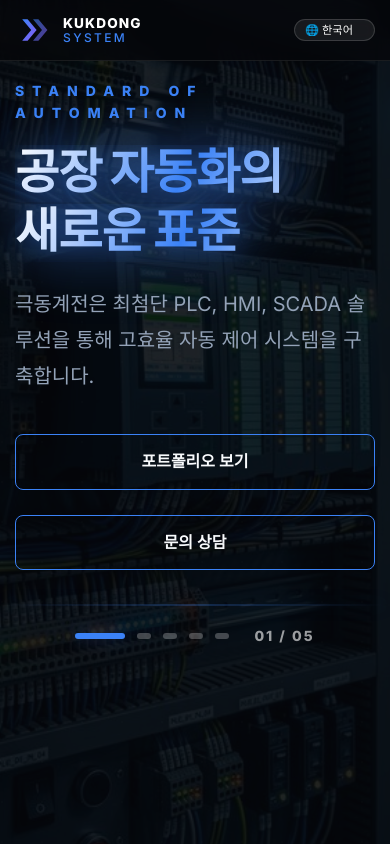
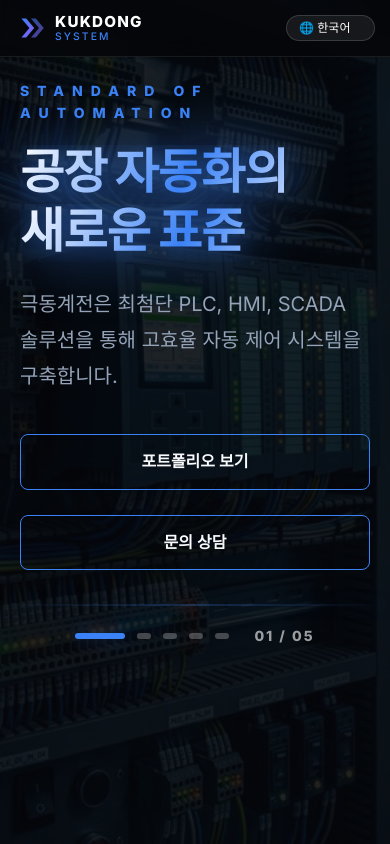
Before and after one commit to kukdongSystem/kukdongsystem, a Next.js app: page / in a window 390 px wide. Shown: the top 844 px of the page. Built offline with nearby package versions, Linux system fonts and the light colour scheme.

Commit message:
finalize_navbar_css_for_mobile

```diff
--- a/src/app/globals.css
+++ b/src/app/globals.css
@@ -187,33 +187,56 @@ section {
 }
 
 /* Navbar */
-nav {
+.navbar {
   position: fixed;
   top: 0;
   width: 100%;
   padding: 20px 0;
   z-index: 1000;
-  background: rgba(5, 7, 10, 0.8);
-  backdrop-filter: blur(8px);
+  background: rgba(5, 7, 10, 0.85);
+  backdrop-filter: blur(12px);
   border-bottom: 1px solid var(--glass-border);
 }
 
-nav .container {
+.nav-container {
   display: flex;
   justify-content: space-between;
   align-items: center;
   width: 100%;
-  max-width: 100%;
+  max-width: 1200px;
 }
 
 .logo {
-  font-size: 1.5rem;
-  font-weight: 800;
-  color: white;
-  text-decoration: none;
   display: flex;
   align-items: center;
-  gap: 10px;
+  gap: 12px;
+  text-decoration: none;
+  transition: var(--transition-smooth);
+}
+
+.logo-svg {
+  width: 36px;
+  height: 36px;
+}
+
+.logo-text {
+  display: flex;
+  flex-direction: column;
+  line-height: 1.2;
+}
+
+.logo-text span:first-child {
+  font-size: 1.15rem;
+  font-weight: 900;
+  letter-spacing: 0.08em;
+  color: #fff;
+}
+
+.logo-text span:last-child {
+  font-size: 0.75rem;
+  font-weight: 500;
+  color: var(--accent-primary);
+  letter-spacing: 0.2em;
 }
 
 .nav-links {
@@ -231,6 +254,11 @@ nav .container {
 
 .nav-links a:hover {
   color: var(--accent-primary);
+}
+
+.nav-lang-wrapper {
+  display: flex;
+  align-items: center;
 }
 
 .lang-select {
@@ -255,30 +283,35 @@ nav .container {
 }
 
 @media (max-width: 768px) {
-  nav {
+  .navbar {
     padding: 12px 0;
   }
 
-  .container {
+  .nav-container {
     padding: 0 15px;
-  }
-
-  .lang-select {
-    padding: 4px 10px;
-    font-size: 0.7rem;
-    max-width: 90px;
   }
 
   .logo {
     gap: 8px;
   }
 
-  .logo span:first-child {
-    font-size: 0.85rem;
+  .logo-svg {
+    width: 32px;
+    height: 32px;
   }
 
-  .logo span:last-child {
-    font-size: 0.6rem;
+  .logo-text span:first-child {
+    font-size: 0.95rem;
+  }
+
+  .logo-text span:last-child {
+    font-size: 0.65rem;
+  }
+
+  .lang-select {
+    padding: 5px 12px;
+    font-size: 0.75rem;
+    max-width: 90px;
   }
 }
 
--- a/src/components/Navbar.tsx
+++ b/src/components/Navbar.tsx
@@ -8,10 +8,10 @@ import { t } from '@/lib/translations';
 export default function Navbar() {
   const { language, setLanguage } = useLanguage();
   return (
-    <nav>
-      <div className="container">
-        <Link href="/" className="logo" style={{ display: 'flex', alignItems: 'center', gap: '12px', textDecoration: 'none' }}>
-          <svg xmlns="http://www.w3.org/2000/svg" width="36" height="36" viewBox="0 0 100 100" fill="none">
+    <nav className="navbar">
+      <div className="container nav-container">
+        <Link href="/" className="logo">
+          <svg className="logo-svg" xmlns="http://www.w3.org/2000/svg" viewBox="0 0 100 100" fill="none">
             <defs>
               <linearGradient id="logo-gradient" x1="0%" y1="0%" x2="100%" y2="100%">
                 <stop offset="0%" stopColor="#3B82F6" />
@@ -21,9 +21,9 @@ export default function Navbar() {
             <path d="M20 20 L45 50 L20 80 L35 80 L60 50 L35 20 Z" fill="url(#logo-gradient)" />
             <path d="M50 20 L75 50 L50 80 L65 80 L90 50 L65 20 Z" fill="url(#logo-gradient)" opacity="0.6" />
           </svg>
-          <div style={{ display: 'flex', flexDirection: 'column', lineHeight: '1.2', fontSize: '1.1rem' }}>
-            <span style={{ fontWeight: '900', letterSpacing: '0.08em', color: '#fff' }}>KUKDONG</span>
-            <span style={{ fontWeight: '500', fontSize: '0.75rem', color: 'var(--accent-primary)', letterSpacing: '0.2em' }}>SYSTEM</span>
+          <div className="logo-text">
+            <span>KUKDONG</span>
+            <span>SYSTEM</span>
           </div>
         </Link>
         <ul className="nav-links">
@@ -32,7 +32,7 @@ export default function Navbar() {
           <li><Link href="/#portfolio">{t('navPortfolio', language)}</Link></li>
           <li><Link href="/#contact">{t('navContact', language)}</Link></li>
         </ul>
-        <div className="nav-lang-wrapper" style={{ display: 'flex', alignItems: 'center' }}>
+        <div className="nav-lang-wrapper">
           <select
             value={language}
             onChange={(e) => setLanguage(e.target.value as Language)}
```
